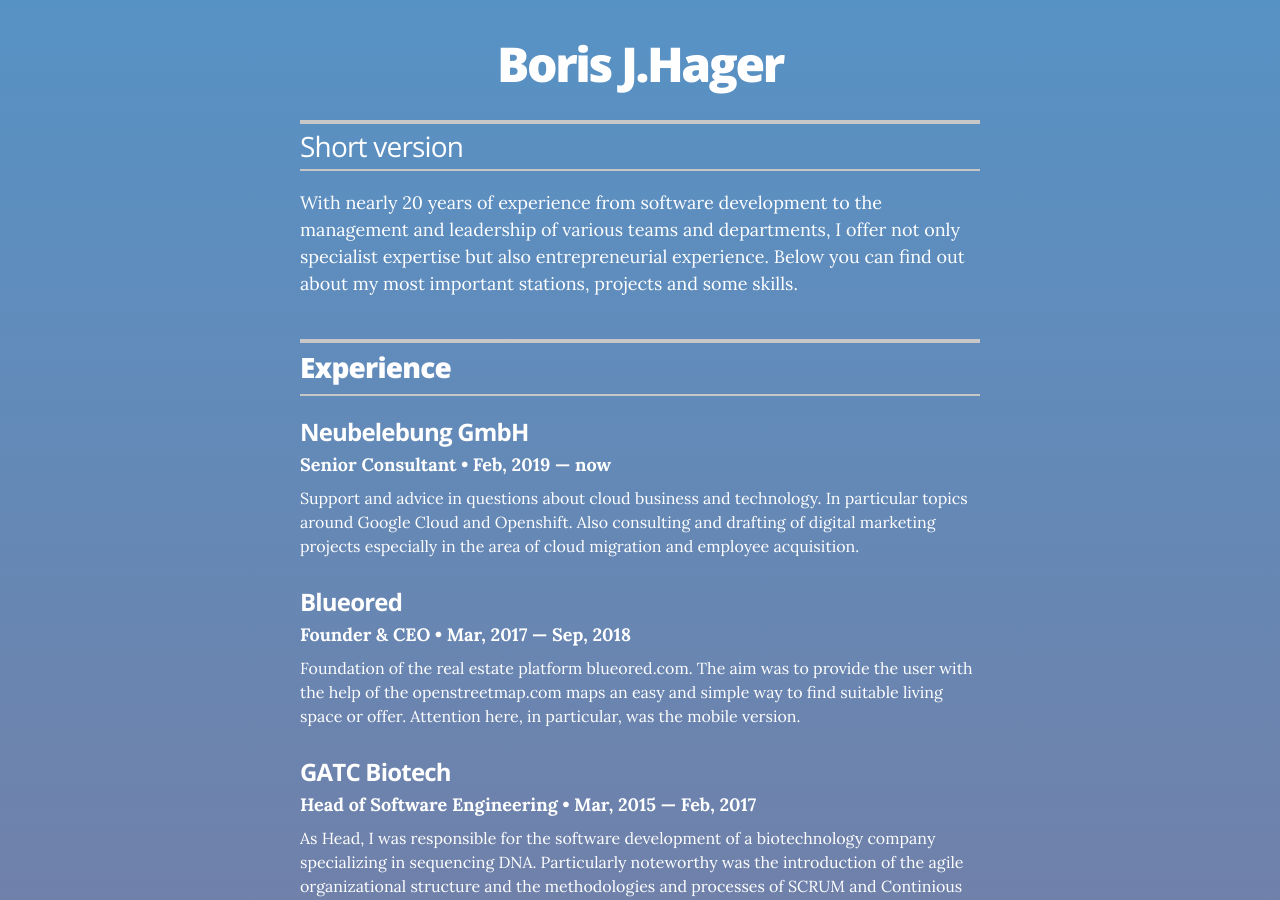
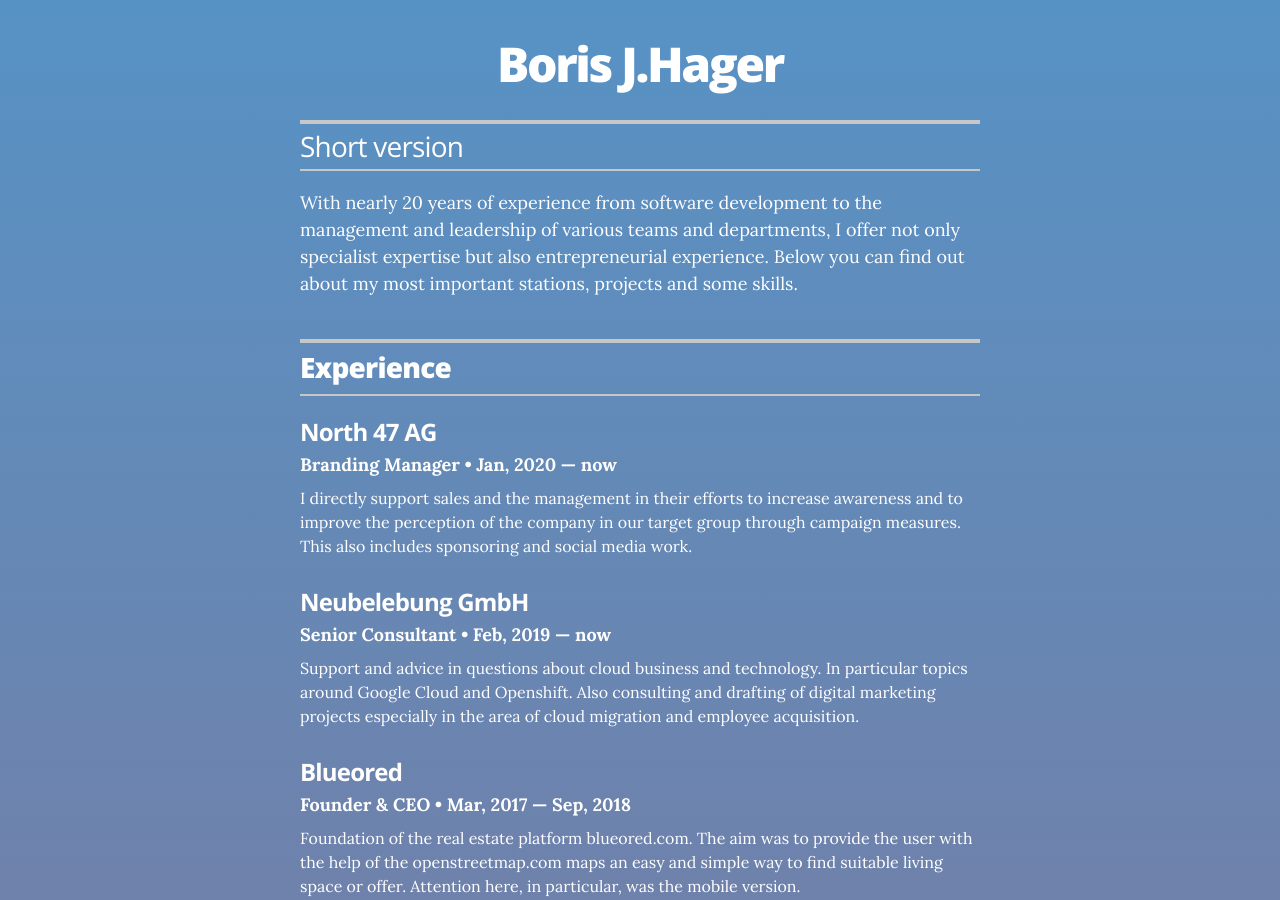
Before and after one commit to borishager/borishager.github.io, a Jekyll site: the page built from index.html, in a window 1280 px wide and 900 px high. Built offline with Jekyll 4.4.1, drawn with Linux system fonts in a browser that asks for light colours.

Commit message:
Update experience.yml

```diff
--- a/_data/experience.yml
+++ b/_data/experience.yml
@@ -1,4 +1,10 @@
 # Jobs
+
+# north 47
+- company: North 47 AG
+  position: Branding Manager
+  duration: Jan, 2020 &mdash; now
+  summary: I directly support sales and the management in their efforts to increase awareness and to improve the perception of the company in our target group through campaign measures. This also includes sponsoring and social media work.
 
 # neubelebung
 - company: Neubelebung GmbH
```
